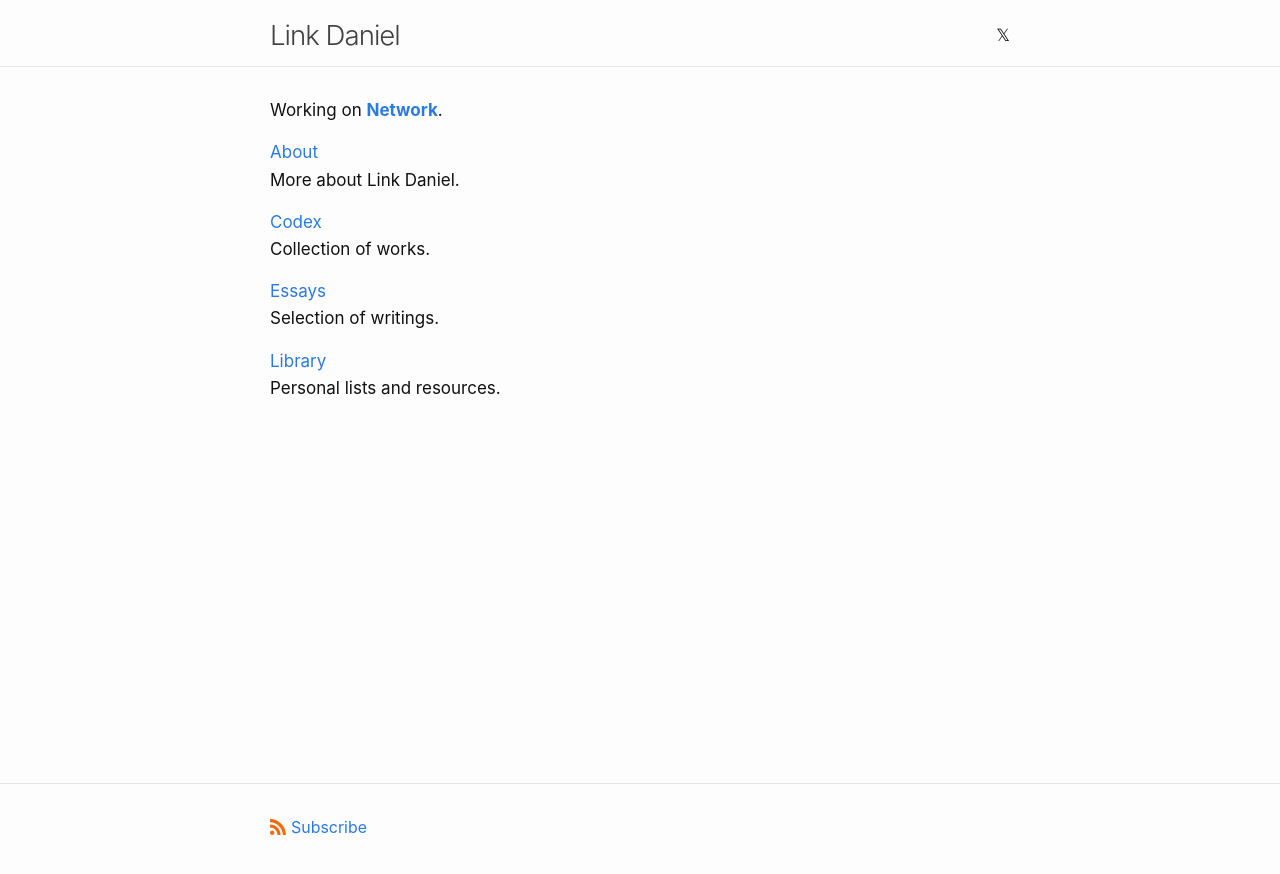
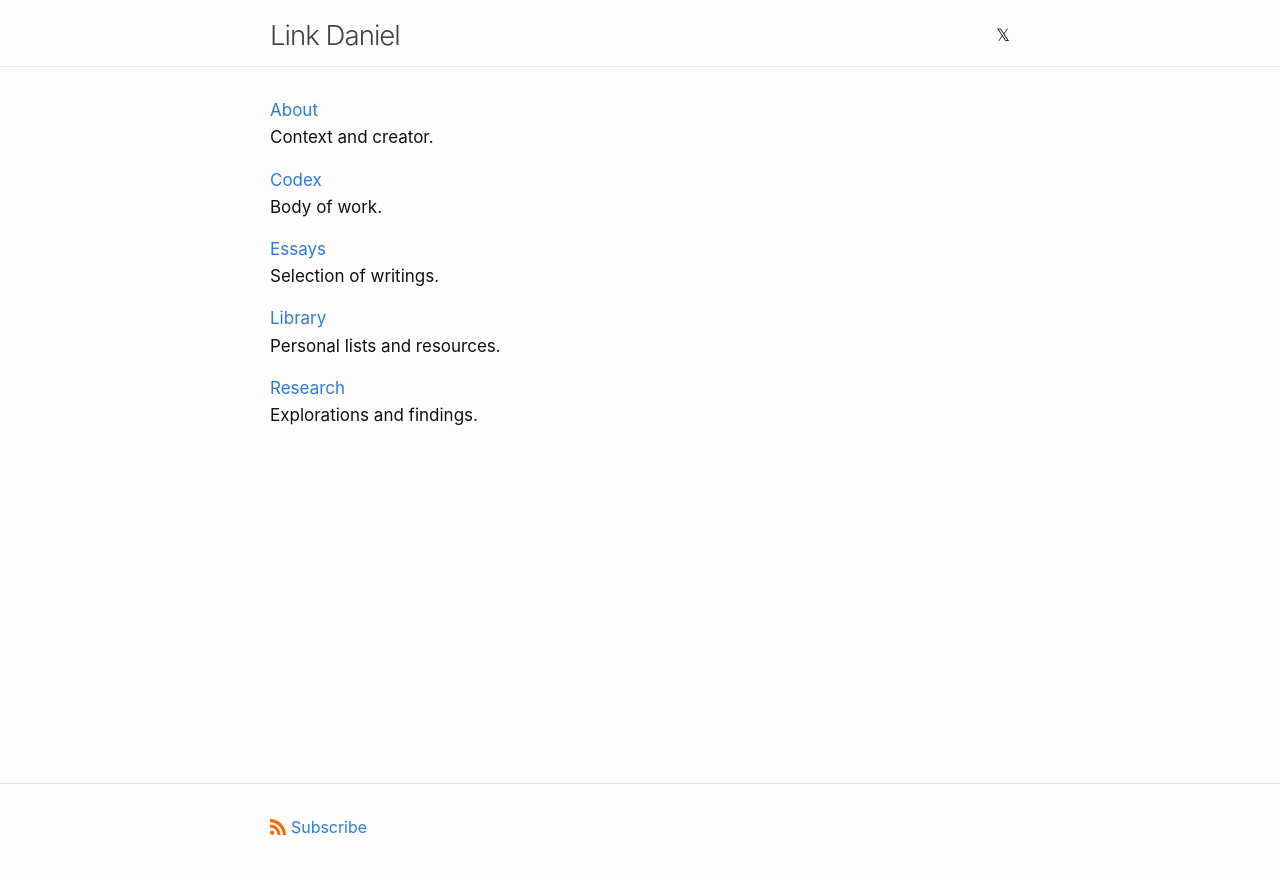
Before and after one commit to link-daniel/link.github.io, a Jekyll site: the page built from index.md, in a window 1280 px wide. Shown: the top 874 px of the page. Built offline with Jekyll 4.4.1, drawn with Linux system fonts in a browser that asks for light colours.

Commit message:
Update index.md

```diff
--- a/index.md
+++ b/index.md
@@ -8,15 +8,13 @@
 layout: home
 ---
 
-Working on [**Network**](https://network.foundation).
-
 [About](/about)
 <br/>
-More about Link Daniel.
+Context and creator.
 
 [Codex](/codex)
 <br/>
-Collection of works.
+Body of work.
 
 [Essays](/essays)
 <br/>
@@ -25,3 +23,7 @@ Selection of writings.
 [Library](/library)
 <br/>
 Personal lists and resources.
+
+[Research](/research)
+<br/>
+Explorations and findings.
```
